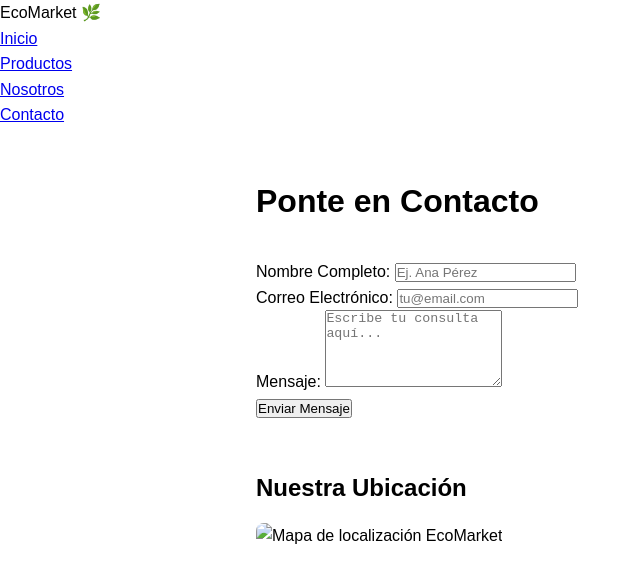
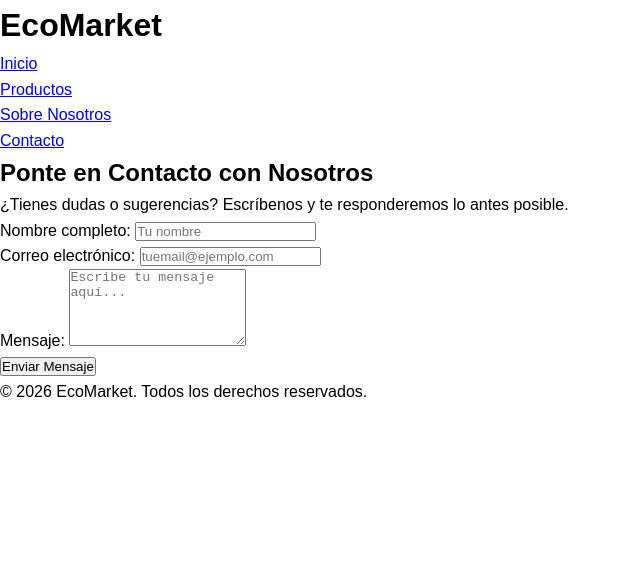
Before and after one commit to jasminsofi/EcoMarket, a plain HTML site: page views/contacto.html in a window 1280 px wide. Shown: the whole page, without its empty margins (0-641 px from the left). Drawn offline with Linux system fonts and the light colour scheme.

Commit message:
feat:iniciacion de contactos

```diff
--- a/views/contacto.html
+++ b/views/contacto.html
@@ -3,57 +3,50 @@
 <head>
     <meta charset="UTF-8">
     <meta name="viewport" content="width=device-width, initial-scale=1.0">
-  <title>Contacto - EcoMarket</title>
+    <title>EcoMarket - Contacto</title>
     <link rel="stylesheet" href="../css/main.css">
-  <link rel="stylesheet" href="../css/layout.css">
-  <link rel="stylesheet" href="../css/components.css">
-  <link rel="stylesheet" href="../css/animations.css">
 </head>
 <body>
-
-  <header class="site-header">
-    <div class="header-container">
-      <div class="logo">EcoMarket 🌿</div>
-      <nav class="main-nav">
+    <header>
+        <h1>EcoMarket</h1>
+        <nav>
             <ul>
                 <li><a href="../index.html">Inicio</a></li>
                 <li><a href="productos.html">Productos</a></li>
-          <li><a href="sobre-nosotros.html">Nosotros</a></li>
-          <li><a href="contacto.html" class="active">Contacto</a></li>
+                <li><a href="sobre-nosotros.html">Sobre Nosotros</a></li>
+                <li><a href="contacto.html">Contacto</a></li>
             </ul>
         </nav>
-    </div>
     </header>
 
-  <main style="max-width: 800px; margin: 3rem auto; padding: 0 1rem;">
-    <h1>Ponte en Contacto</h1>
+    <main>
+        <section class="contact-section">
+            <h2>Ponte en Contacto con Nosotros</h2>
+            <p>¿Tienes dudas o sugerencias? Escríbenos y te responderemos lo antes posible.</p>
 
-    <!-- Formulario Inteligente con Validación Visual CSS -->
-    <form style="margin-top: 2rem;">
+            <form class="contact-form">
                 <div class="form-group">
-        <label for="nombre">Nombre Completo:</label>
-        <input type="text" id="nombre" class="form-control" required placeholder="Ej. Ana Pérez">
+                    <label for="nombre">Nombre completo:</label>
+                    <input type="text" id="nombre" name="nombre" placeholder="Tu nombre" required>
                 </div>
 
                 <div class="form-group">
-        <label for="email">Correo Electrónico:</label>
-        <input type="email" id="email" class="form-control" required placeholder="tu@email.com">
+                    <label for="email">Correo electrónico:</label>
+                    <input type="email" id="email" name="email" placeholder="tuemail@ejemplo.com" required>
                 </div>
 
                 <div class="form-group">
                     <label for="mensaje">Mensaje:</label>
-        <textarea id="mensaje" class="form-control" rows="5" required placeholder="Escribe tu consulta aquí..."></textarea>
+                    <textarea id="mensaje" name="mensaje" rows="5" placeholder="Escribe tu mensaje aquí..." required></textarea>
                 </div>
 
-      <button type="submit" class="btn btn-primary">Enviar Mensaje</button>
+                <button type="submit" class="btn-send">Enviar Mensaje</button>
             </form>
-
-    <!-- Mapa Estilizado -->
-    <section style="margin-top: 3rem;">
-      <h2>Nuestra Ubicación</h2>
-      <img src="../img/mapa-estatico.png" alt="Mapa de localización EcoMarket" style="width: 100%; border-radius: 8px; margin-top: 1rem;">
         </section>
     </main>
 
+    <footer>
+        <p>&copy; 2026 EcoMarket. Todos los derechos reservados.</p>
+    </footer>
 </body>
 </html>
```
Lines whose indentation alone changed are shown as unchanged.
